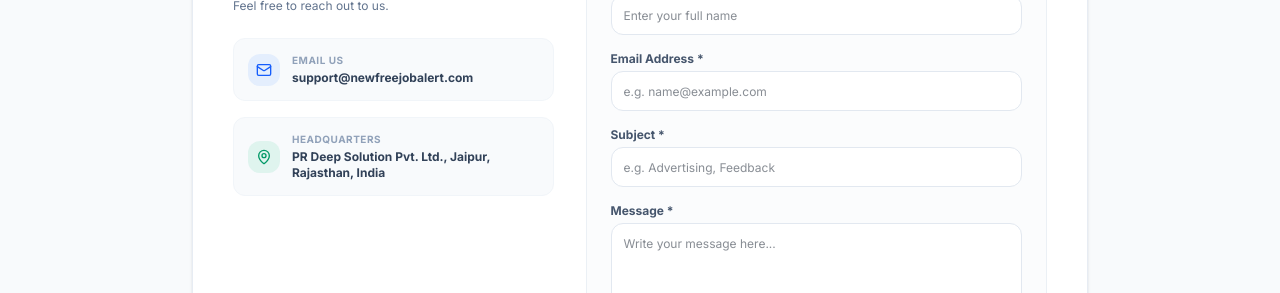
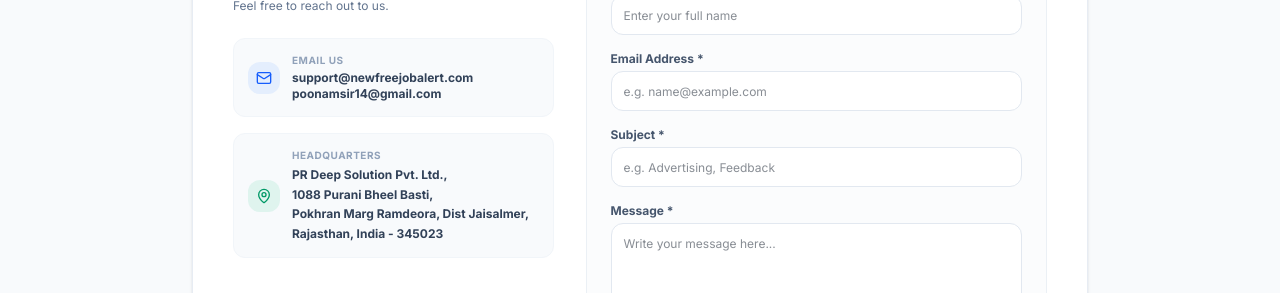
Before and after one commit to poonambheel786-oss/newfreejobalerts, a Next.js app: page /contact in a window 1280 px wide. Shown: the part 409-702 px from the top of the page. Built offline with nearby package versions, Linux system fonts and the light colour scheme; no server answers; the database is empty.

Commit message:
Update contact page details including support email address and company headquarters address

```diff
--- a/src/app/(public)/contact/page.tsx
+++ b/src/app/(public)/contact/page.tsx
@@ -46,7 +46,10 @@
               </div>
               <div>
                 <p className="text-[10px] font-bold text-slate-400 uppercase tracking-wider">Email Us</p>
-                <p className="text-xs font-bold text-slate-700 mt-0.5">support@newfreejobalert.com</p>
+                <p className="text-xs font-bold text-slate-700 mt-0.5">
+                  support@newfreejobalert.com<br />
+                  poonamsir14@gmail.com
+                </p>
               </div>
             </div>
 
@@ -56,7 +59,12 @@
               </div>
               <div>
                 <p className="text-[10px] font-bold text-slate-400 uppercase tracking-wider">Headquarters</p>
-                <p className="text-xs font-bold text-slate-700 mt-0.5">PR Deep Solution Pvt. Ltd., Jaipur, Rajasthan, India</p>
+                <p className="text-xs font-bold text-slate-700 mt-0.5 leading-relaxed">
+                  PR Deep Solution Pvt. Ltd.,<br />
+                  1088 Purani Bheel Basti,<br />
+                  Pokhran Marg Ramdeora, Dist Jaisalmer,<br />
+                  Rajasthan, India - 345023
+                </p>
               </div>
             </div>
           </div>
```
